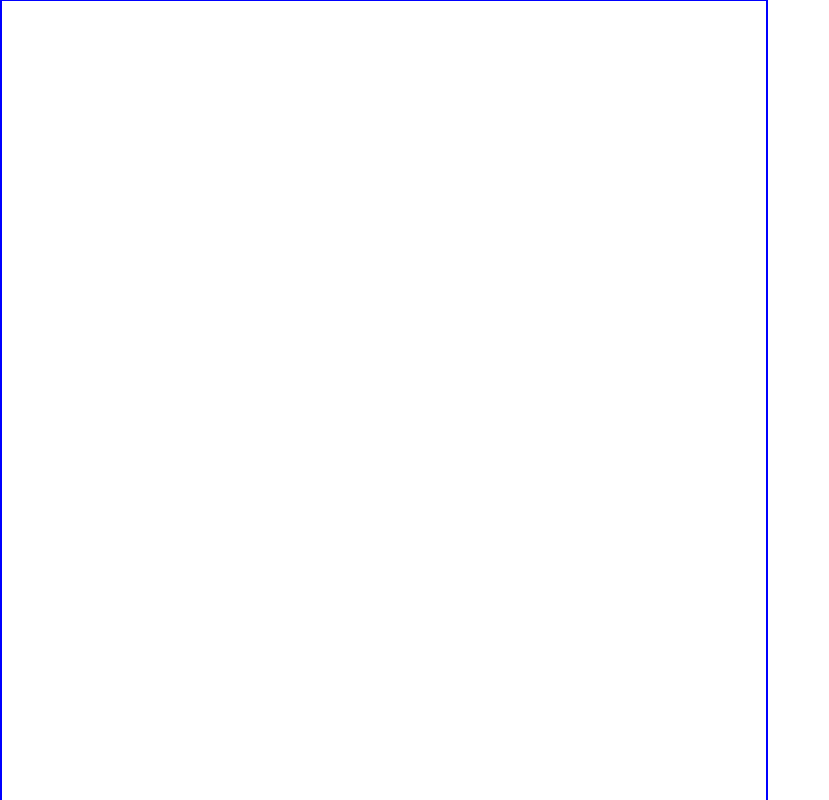
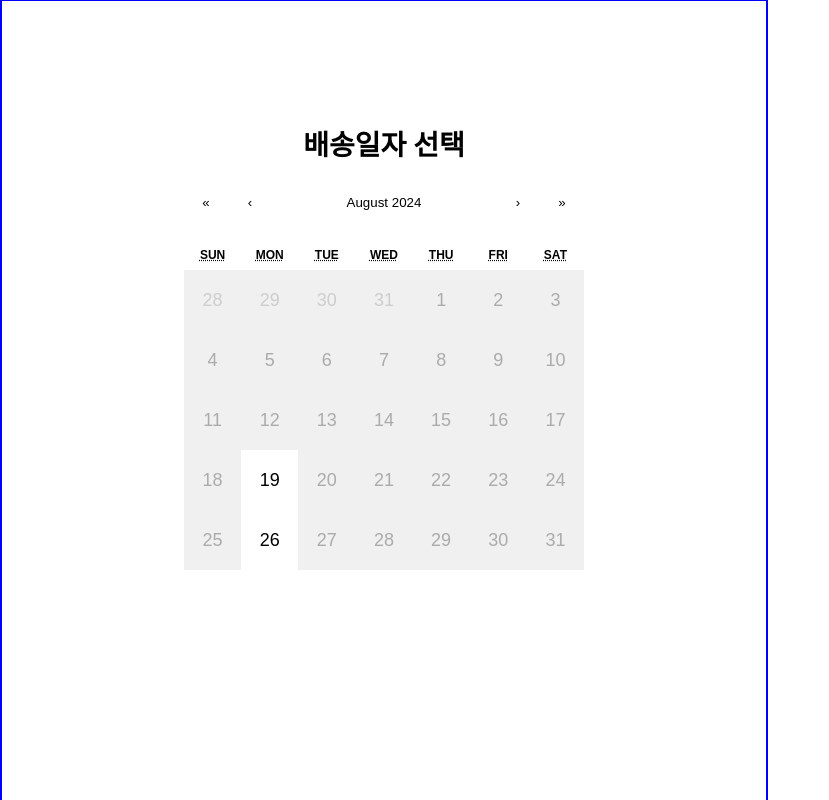
Before and after one commit to edenLeSIK/trainersmeal, a React (Vite) app: page /delivery-date in a window 1280 px wide. Before the commit this address had no page. Shown: the top 800 px of the page, without its empty margins (0-829 px from the left). Built offline with nearby package versions, Linux system fonts and the light colour scheme.

Commit message:
feature delivery date

```diff
--- a/package.json
+++ b/package.json
@@ -13,7 +13,10 @@
     "@tanstack/react-query": "^5.51.15",
     "@types/styled-components": "^5.1.34",
     "axios": "^1.7.3",
+    "date-fns": "^3.6.0",
     "react": "^18.3.1",
+    "react-calendar": "^5.0.0",
+    "react-datepicker": "^7.3.0",
     "react-dom": "^18.3.1",
     "react-icons": "^5.2.1",
     "react-router-dom": "^6.25.1",
--- a/src/App.tsx
+++ b/src/App.tsx
@@ -8,6 +8,7 @@ import Meal from "./pages/Meal";
 import Diet from "./pages/Diet";
 import Option from "./pages/Option";
 import DeliveryPickup from "./pages/DeliveryPickup";
+import DeliveryDate from "./pages/DeliveryDate";
 import GlobalStyle from "./GlobalStyle";
 
 function App() {
@@ -24,6 +25,7 @@ function App() {
         <Route path="/diet" element={<Diet />} />
         <Route path="option" element={<Option />} />
         <Route path="/delivery-pickup" element={<DeliveryPickup />} />
+        <Route path="/delivery-date" element={<DeliveryDate />} />
       </Routes>
     </Router>
   );
--- /dev/null
+++ b/src/pages/DeliveryDate.tsx
@@ -0,0 +1,88 @@
+import React, { useState } from "react";
+import { useNavigate, useLocation } from "react-router-dom";
+import Calendar from "react-calendar";
+import "react-calendar/dist/Calendar.css";
+import styled from "styled-components";
+
+const DeliveryDate: React.FC = () => {
+  const navigate = useNavigate();
+  const location = useLocation();
+  const state = location.state as { deliveryType: string };
+  const [date, setDate] = useState<Date | null>(null);
+
+  const isMonday = (date: Date) => date.getDay() === 1;
+
+  const getNextMonday = () => {
+    const today = new Date();
+    const dayOfWeek = today.getDay();
+    const nextMonday = new Date(today);
+
+    // Determine next Monday or two Mondays later
+    if (dayOfWeek === 3 && today.getHours() >= 17) {
+      nextMonday.setDate(today.getDate() + ((15 - dayOfWeek) % 7));
+    } else if (dayOfWeek > 3 || (dayOfWeek === 3 && today.getHours() >= 17)) {
+      nextMonday.setDate(today.getDate() + ((15 - dayOfWeek) % 7));
+    } else {
+      nextMonday.setDate(today.getDate() + ((8 - dayOfWeek) % 7));
+    }
+
+    return nextMonday;
+  };
+
+  const handleDateChange = (selectedDate: Date) => {
+    if (isMonday(selectedDate) && selectedDate >= getNextMonday()) {
+      setDate(selectedDate);
+      navigate("/checkout", {
+        state: { deliveryType: state.deliveryType, deliveryDate: selectedDate },
+      });
+    } else {
+      alert("월요일만 선택 가능합니다.");
+    }
+  };
+
+  return (
+    <Container>
+      <h1>배송일자 선택</h1>
+      <Calendar
+        onClickDay={handleDateChange}
+        value={getNextMonday()}
+        tileDisabled={({ date }) => !isMonday(date) || date < getNextMonday()}
+        locale="en-US" // This will make the week start on Sunday
+      />
+    </Container>
+  );
+};
+
+export default DeliveryDate;
+
+const Container = styled.div`
+  display: flex;
+  flex-direction: column;
+  align-items: center;
+  padding: 20px;
+  max-width: 600px;
+  margin: 0 auto;
+  height: 100vh;
+  box-sizing: border-box;
+
+  h1 {
+    margin-bottom: 20px;
+    font-size: 28px;
+  }
+
+  .react-calendar {
+    border: none;
+    width: 100%;
+    max-width: 400px;
+  }
+
+  .react-calendar__tile--disabled {
+    background-color: #f0f0f0;
+    cursor: not-allowed;
+  }
+
+  .react-calendar__tile {
+    height: 60px;
+    font-size: 18px;
+  }
+`;
--- a/src/pages/DeliveryPickup.tsx
+++ b/src/pages/DeliveryPickup.tsx
@@ -1,7 +1,6 @@
 import React, { useState } from "react";
 import { useNavigate } from "react-router-dom";
 import styled from "styled-components";
-import Button from "../components/ui/Button"; // Button 컴포넌트 임포트
 
 const DeliveryPickup: React.FC = () => {
   const navigate = useNavigate();
@@ -9,14 +8,7 @@ const DeliveryPickup: React.FC = () => {
 
   const handleSelect = (option: string) => {
     setSelectedOption(option);
-  };
-
-  const handleNext = () => {
-    if (selectedOption) {
-      navigate("/delivery-date", { state: { deliveryType: selectedOption } });
-    } else {
-      alert("배송 또는 픽업을 선택해주세요.");
-    }
+    navigate("/delivery-date", { state: { deliveryType: option } });
   };
 
   return (
@@ -39,9 +31,6 @@ const DeliveryPickup: React.FC = () => {
           <h2>픽업</h2>
           <p>운동 후 음식을 픽업하세요.</p>
         </div>
-      </div>
-      <div className="button-wrapper">
-        <Button text="다음" onClick={handleNext} color="main" />
       </div>
     </Container>
   );
@@ -105,12 +94,4 @@ const Container = styled.div`
       background-color: #f9f9f9;
     }
   }
-
-  .button-wrapper {
-    margin-top: 40px;
-    width: 100%;
-    display: flex;
-    justify-content: center;
-    padding-bottom: 20px;
-  }
 `;
```
Also changed, not shown: 1 other file (tests, documents, lock files or other folders).
